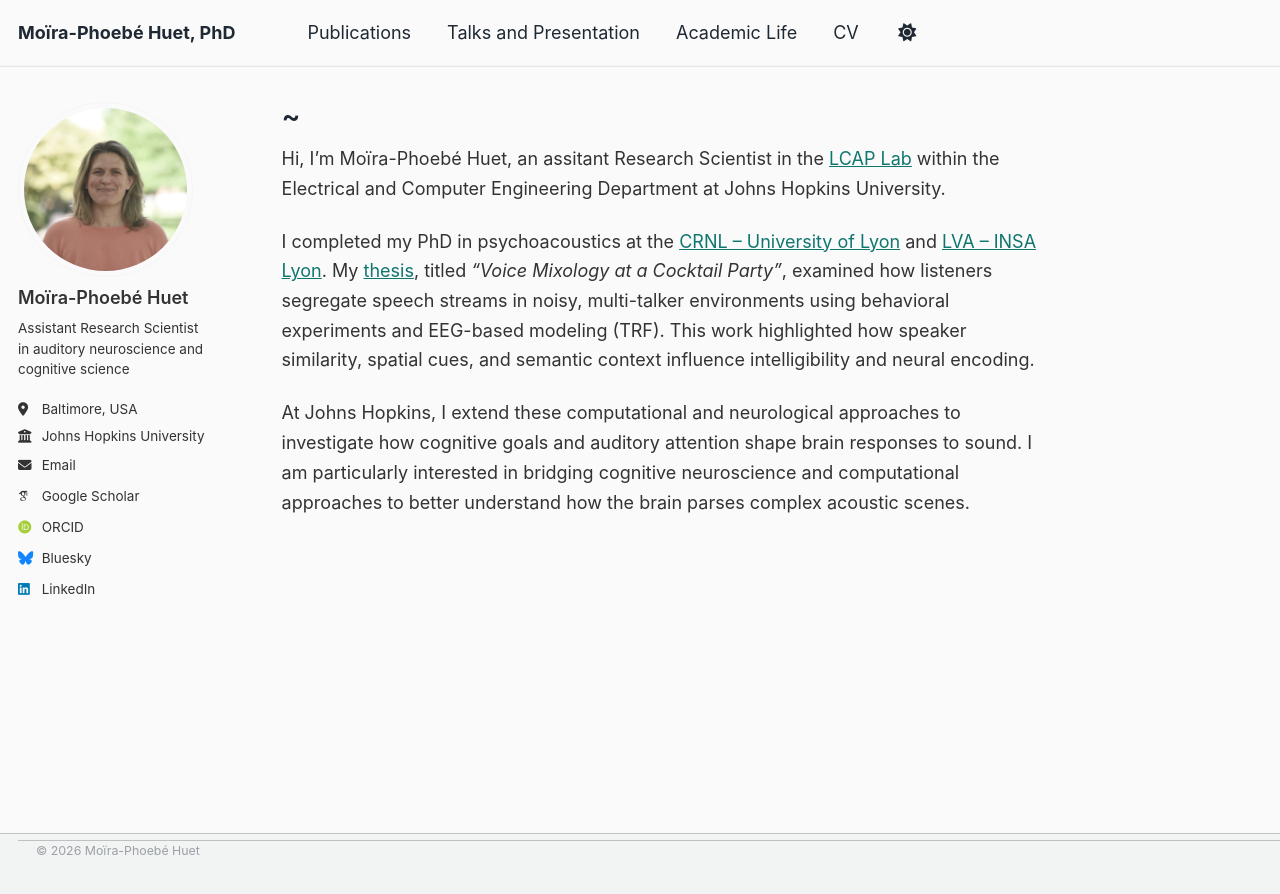
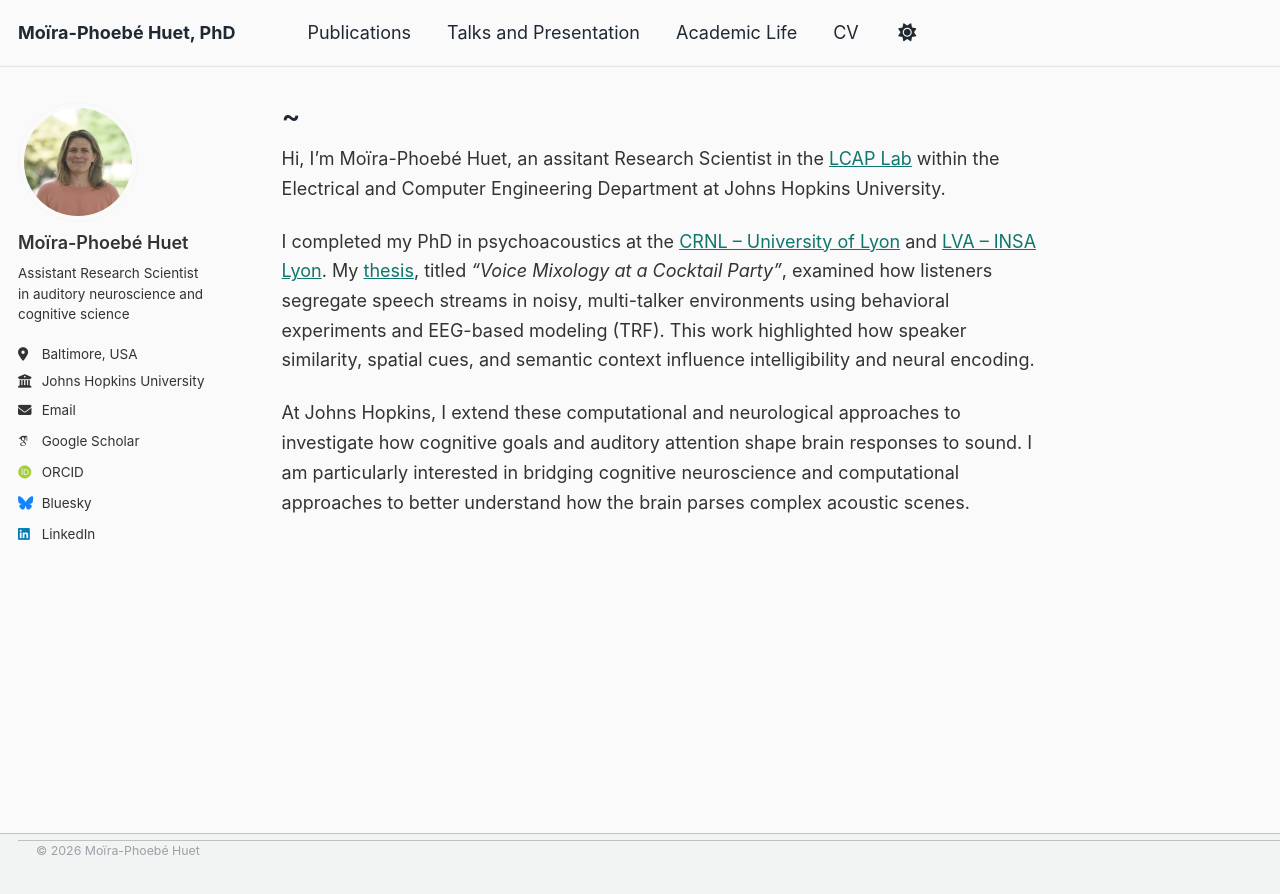
Before and after one commit to mphuet/mphuet.github.io, a Jekyll site: the page built from _pages/about.md, in a window 1280 px wide. Shown: the top 894 px of the page. Built offline with Jekyll 4.4.1, drawn with Linux system fonts in a browser that asks for light colours; some web fonts are replaced.

Commit message:
Update main.scss

```diff
--- a/assets/css/main.scss
+++ b/assets/css/main.scss
@@ -106,3 +106,9 @@ a:hover {
   filter: none;
   opacity: 1;
 }
+
+.author__avatar img {
+  width: 120px;      /* essaie 110–130px */
+  height: auto;
+  border-radius: 999px;
+}
```
